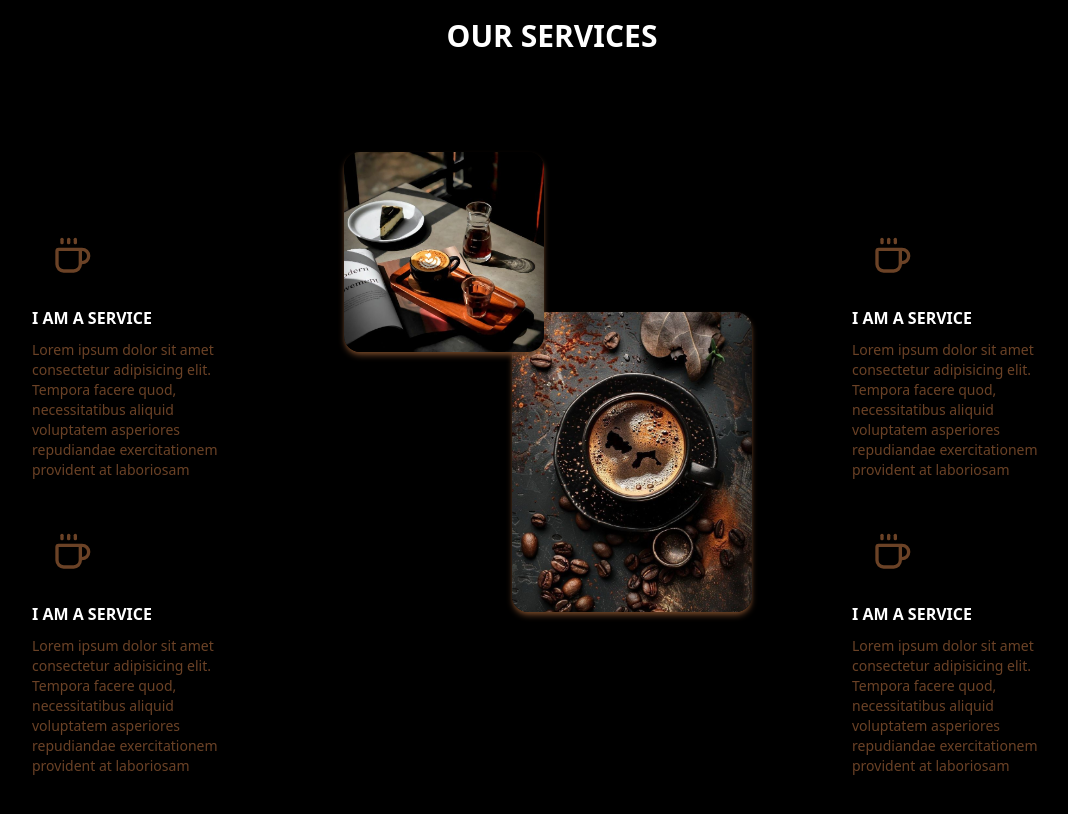
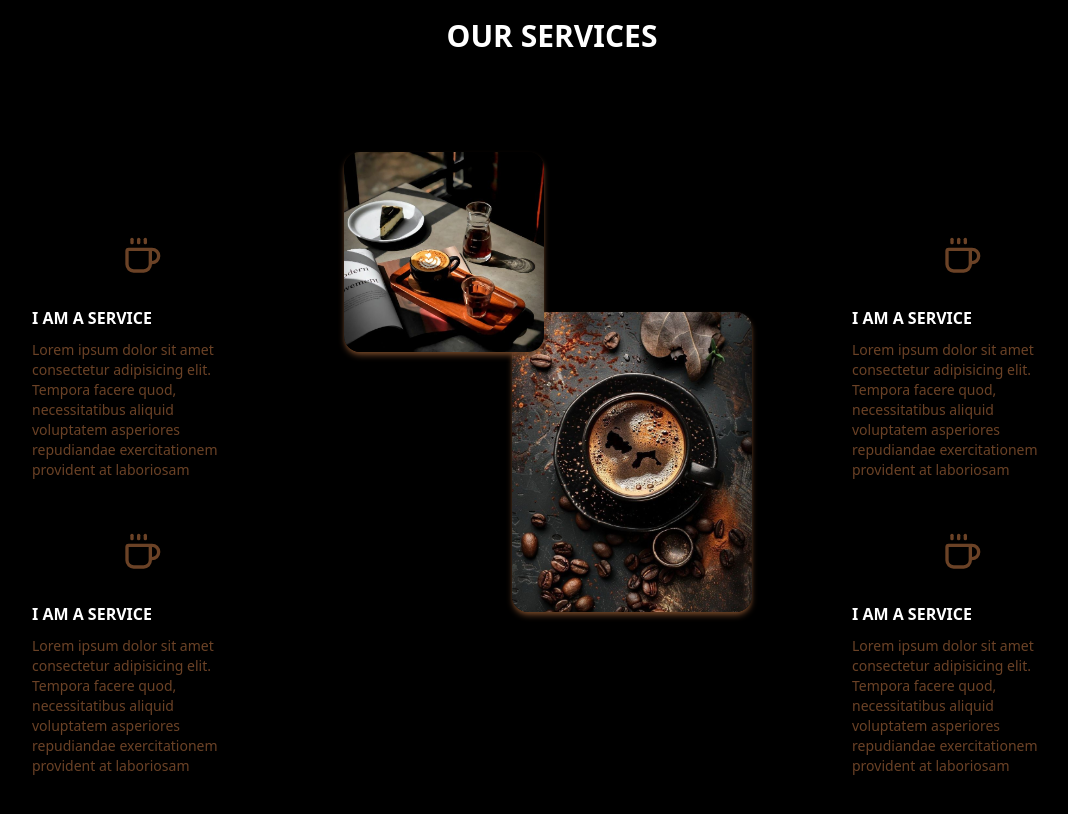
Before and after one commit to Harziz712/vibecoffe, a React (Vite) app: page / in a window 1280 px wide. Shown: the part 1820-2634 px from the top of the page, without its empty margins (88-1156 px from the left). Built offline with nearby package versions, Linux system fonts and the light colour scheme.

Commit message:
fixing the responsiveness

```diff
--- a/src/components/navbar.tsx
+++ b/src/components/navbar.tsx
@@ -17,7 +17,7 @@ const Navbar = () => {
 {/* Mobile */}
         <div className="md:hidden z-100 relative text-accent ">
           <Sheet >
-            <SheetTrigger >v
+            <SheetTrigger >
               <Menu className="w-8 h-8 " />
 
             </SheetTrigger>
--- a/src/components/service.tsx
+++ b/src/components/service.tsx
@@ -7,12 +7,12 @@ const Service = () => {
            <h2 className="text-[30px] leading-18 font-bold text-accent-foreground uppercase">
                Our Services
             </h2>
-            <div className="flex justify-around md:px-10 pt-[5%]  ">
-            <div className="grid w-[50%] md:w-[25%]  py-20 ">    <ServiceDetail/>
+            <div className=" md:flex md:justify-around px-20 md:px-10 pt-[5%] ">
+            <div className="flex-col w-[100%] md:w-[25%]  py-20">    <ServiceDetail/>
             </div>
     <div className="relative py-[18%] px-[5%] md:w-[30%] hidden md:grid"><ImageStack/></div>
 
-             <div className="grid md:w-[25%]  py-20 space-y-3  w-[50%]">   <ServiceDetail/>
+    <div className="flex-col w-[100%] md:w-[25%] pb-20 md:py-20 ">   <ServiceDetail/>
              </div>
 
             </div>
--- a/src/components/ui/ui.tsx
+++ b/src/components/ui/ui.tsx
@@ -53,7 +53,7 @@ export const HomeDetail = () =>{
 
 export const AboutDetail = () =>{
     return (
-        <div className="text-muted-foreground text-left space-y-5 px-20">
+        <div className="text-muted-foreground text-left space-y-5 px-4 md:px-20">
             <p className="text-primary">About us</p>
             <h2 className="text-[70px] leading-18 font-bold text-accent-foreground">
                 About Cafee
@@ -78,9 +78,9 @@ export const ServiceDetail = () => {
     return(
      <>
            {services.map(({icon, title, description}) => (
-            <div className="grid justify-center items-center text-left space-y-2.5 px-10  mb-8
+            <div className="flex-col justify-center items-center md:text-left space-y-2.5 md:px-10 mb-8
             ">
-          <div className=" justify-left items-left flex p-5"> {icon}</div>
+          <div className=" justify-center md:justify-left  flex p-5"> {icon}</div>
             <h4 className="text-md uppercase font-bold">{title}</h4>
             <p className="text-chart-2 text-sm">{description} </p>
             </div>
```
